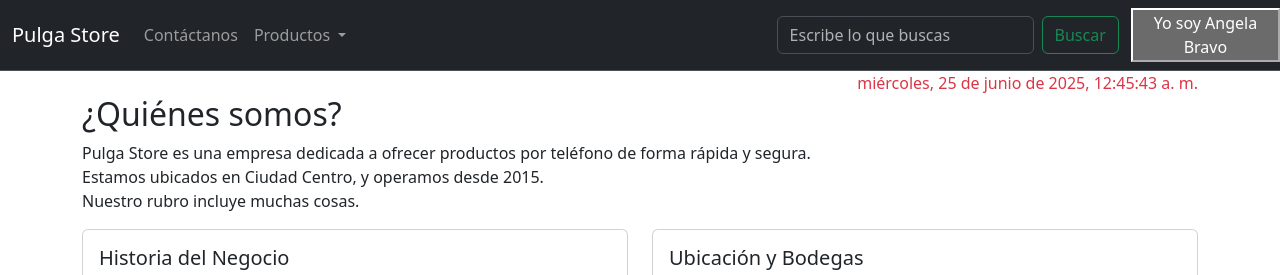
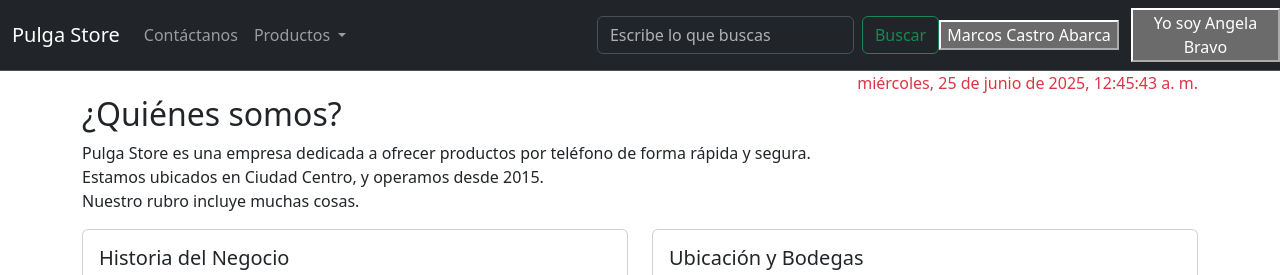
Before and after one commit to AngelaBravo/Pulga-store-abpro7, a plain HTML site: page index.html in a window 1280 px wide. Shown: the top 275 px of the page. Drawn offline with nearby package versions, Linux system fonts and the light colour scheme.

Commit message:
boton de Marcos Castro Abarca

```diff
--- a/index.html
+++ b/index.html
@@ -41,6 +41,7 @@
             <button class="btn btn-outline-success" type="submit">Buscar</button>
           </form>
         </div>
+        <button type="submit">Marcos Castro Abarca</button>
       </div>
       <button type="submit">Yo soy Angela Bravo</button>
     </nav>
```
